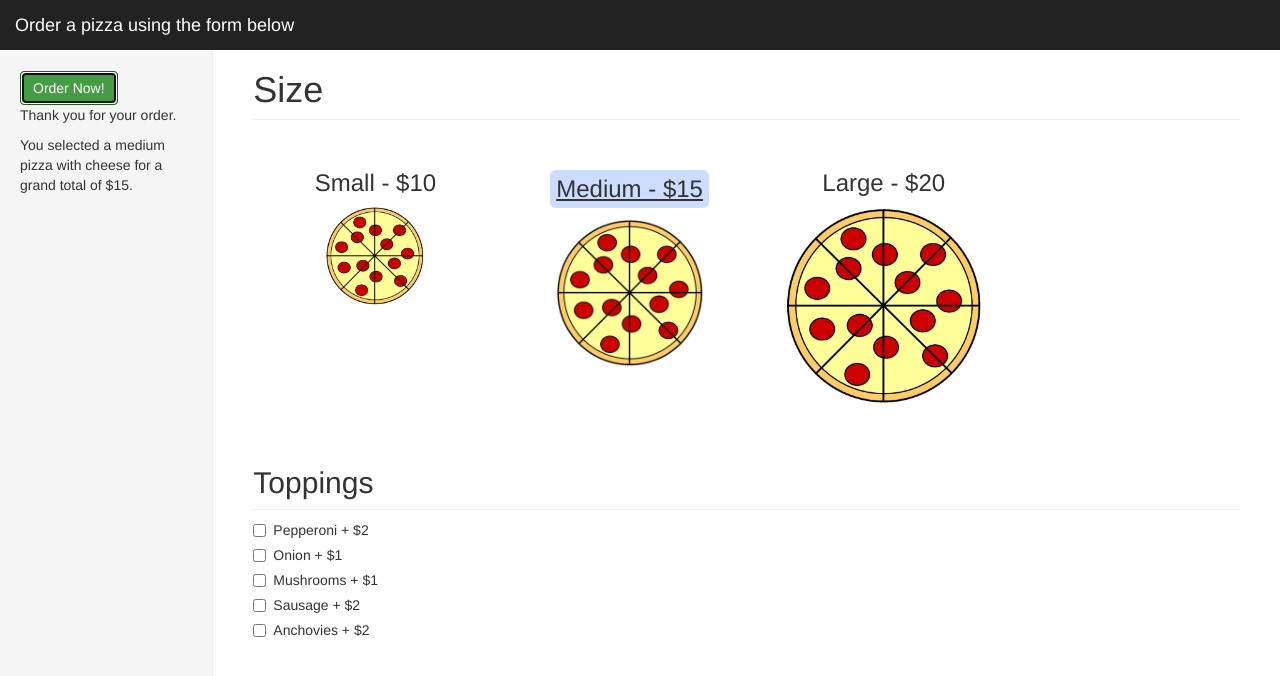
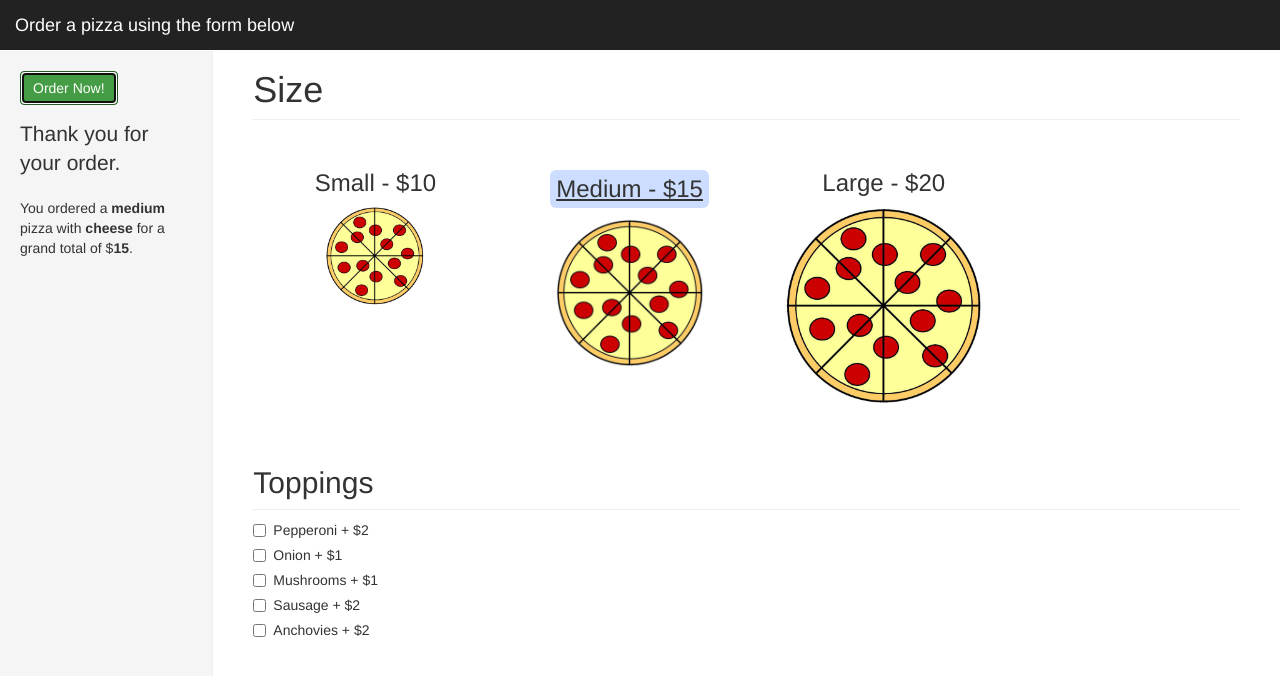
Before and after one commit to kvanever/pizza-order, a plain HTML site: page index.html in a window 1280 px wide. Both pictures are taken after a click on the button "Order Now!". Drawn offline with Linux system fonts and the light colour scheme.

Commit message:
style output to clearly highlight price, size, and toppings

```diff
--- a/css/styles.css
+++ b/css/styles.css
@@ -15,3 +15,14 @@ input.size:checked + h3 {
   border-radius: 6px;
   padding: .25em;
 }
+
+#pizza-receipt {
+  margin-top: 1em;
+  display: none;
+}
+
+#pizza-receipt-size,
+#pizza-receipt-toppings,
+#pizza-receipt-price {
+  font-weight: bold;
+}
--- a/index.html
+++ b/index.html
@@ -48,7 +48,8 @@
           <button type="button" name="button" class="btn btn-success" id="order-now">Order Now!</button>
           </div>
           <div id="pizza-receipt">
-
+            <p class="lead">Thank you for your order.</p>
+            <p>You ordered a <span id="pizza-receipt-size"></span> pizza with <span id="pizza-receipt-toppings"></span> for a grand total of $<span id="pizza-receipt-price"></span>.</p>
           </div>
         </div>
         <div class="col-sm-9 col-sm-offset-3 col-md-10 col-md-offset-2 main">
--- a/js/scripts.js
+++ b/js/scripts.js
@@ -10,8 +10,10 @@ $(document).ready(function(){
       return $(this).val();
     }).get();
     var newPizza = new Pizza(size, toppings)
-    $('#pizza-receipt').html("")
-    $('#pizza-receipt').append("<p>Thank you for your order.</p><p>You selected a " + newPizza.size + " pizza with " + newPizza.toppings.join(' and ') + " for a grand total of $" + newPizza.price(size, toppings) + ".</p>")
+    $('#pizza-receipt').show()
+    $('#pizza-receipt-size').text(newPizza.size)
+    $('#pizza-receipt-toppings').text(newPizza.toppings.join(' and '))
+    $('#pizza-receipt-price').text(newPizza.price(size, toppings))
     })
   });
 
```
